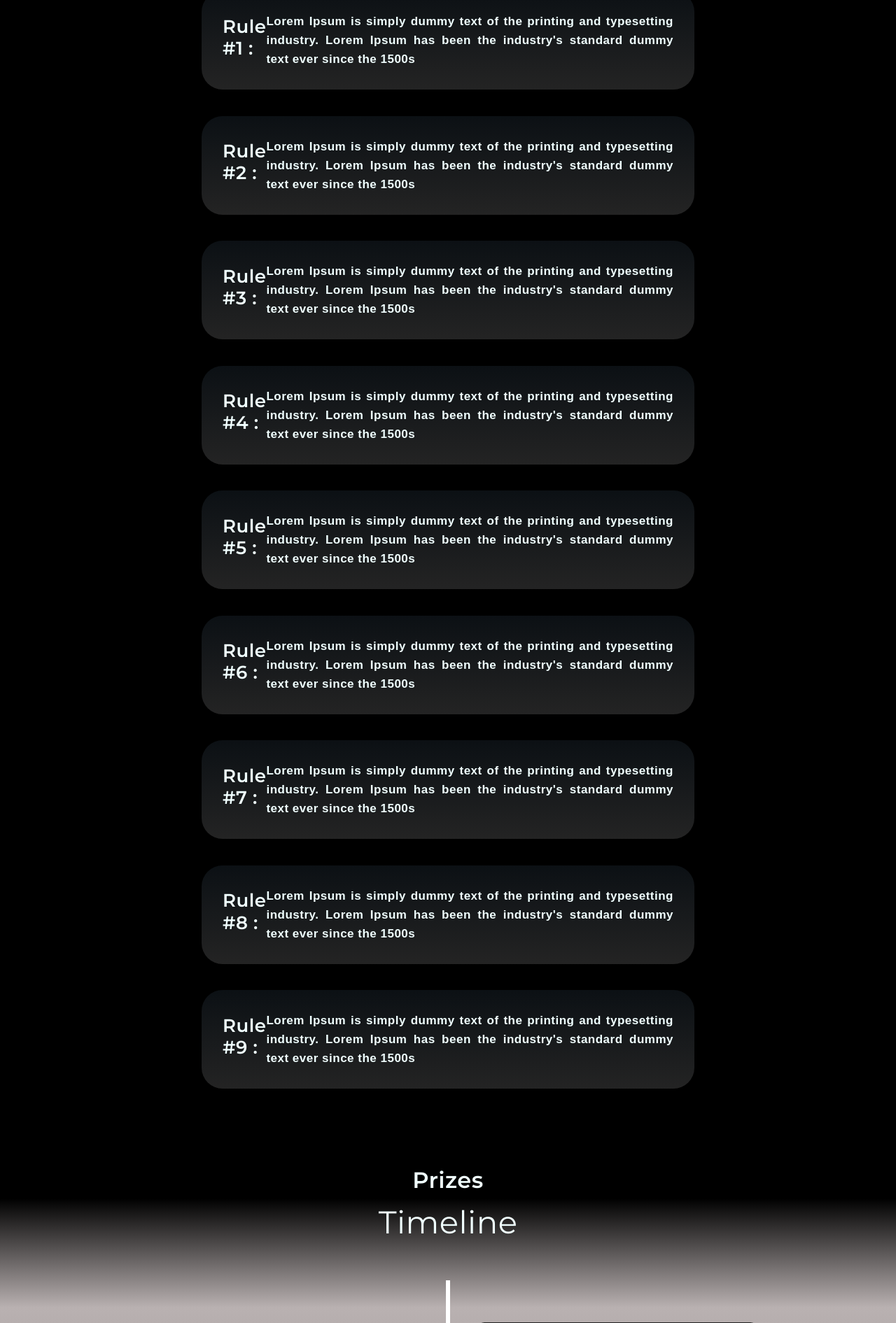
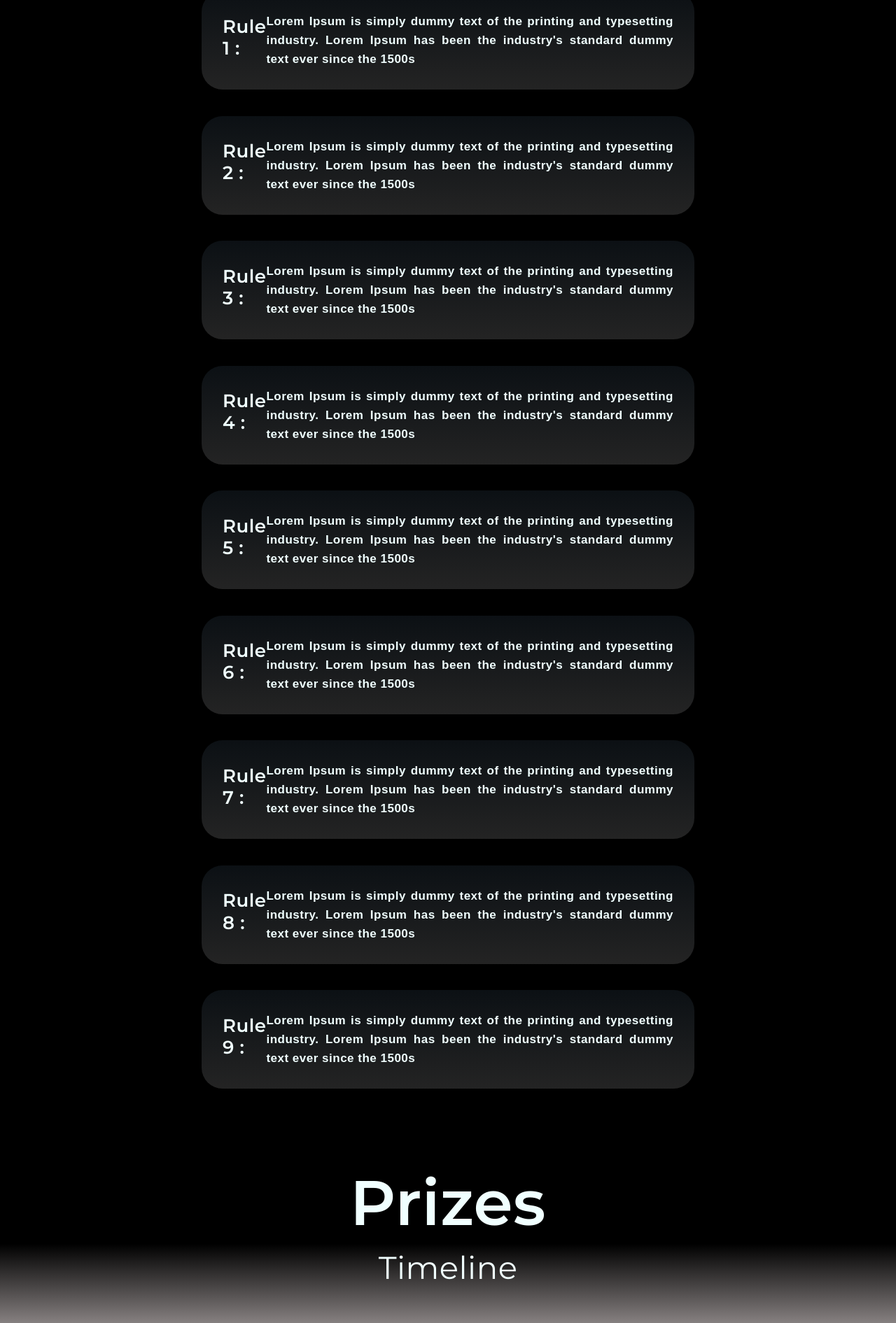
Before and after one commit to Avirat201189221/Hackonix-2022, a Django app: page / in a window 1280 px wide. Shown: the part 3280-5171 px from the top of the page at 70% size. Run offline with Django 4.2, Linux system fonts and the light colour scheme; some libraries are stand-ins or nearby versions; some web fonts are replaced.

Commit message:
make styling modifs colors and contaact

```diff
--- a/Hackonix-Website/static/css/style.css
+++ b/Hackonix-Website/static/css/style.css
@@ -1271,6 +1266,10 @@ img {
   background: black;
 }
 
+.prizes-title {
+  font-size: 6rem;
+}
+
 /*--------------------*/
 /* FAQ */
 /*--------------------*/
--- a/Hackonix-Website/templates/index.html
+++ b/Hackonix-Website/templates/index.html
@@ -263,39 +271,39 @@
           <section id="rules">
             <ul class="headrl">
                 <li class="rules">
-                  <div class="ruleno"><h3>Rule #1 :</h3></div>
+                  <div class="ruleno"><h3>Rule 1 :</h3></div>
                   <div class="rule"><span class="rule-text">Lorem Ipsum is simply dummy text of the printing and typesetting industry. Lorem Ipsum has been the industry's standard dummy text ever since the 1500s</span></div>
                 </li>
                 <li class="rules">
-                  <div class="ruleno"><h3>Rule #2 :</h3></div>
+                  <div class="ruleno"><h3>Rule 2 :</h3></div>
                   <div class="rule"><span class="rule-text">Lorem Ipsum is simply dummy text of the printing and typesetting industry. Lorem Ipsum has been the industry's standard dummy text ever since the 1500s</span></div>
                 </li>
                 <li class="rules">
-                  <div class="ruleno"><h3>Rule #3 :</h3></div>
+                  <div class="ruleno"><h3>Rule 3 :</h3></div>
                   <div class="rule"><span class="rule-text">Lorem Ipsum is simply dummy text of the printing and typesetting industry. Lorem Ipsum has been the industry's standard dummy text ever since the 1500s</span></div>
                 </li>
                 <li class="rules">
-                  <div class="ruleno"><h3>Rule #4 :</h3></div>
+                  <div class="ruleno"><h3>Rule 4 :</h3></div>
                   <div class="rule"><span class="rule-text">Lorem Ipsum is simply dummy text of the printing and typesetting industry. Lorem Ipsum has been the industry's standard dummy text ever since the 1500s</span></div>
                 </li>
                 <li class="rules">
-                  <div class="ruleno"><h3>Rule #5 :</h3></div>
+                  <div class="ruleno"><h3>Rule 5 :</h3></div>
                   <div class="rule"><span class="rule-text">Lorem Ipsum is simply dummy text of the printing and typesetting industry. Lorem Ipsum has been the industry's standard dummy text ever since the 1500s</span></div>
                 </li>
                 <li class="rules">
-                  <div class="ruleno"><h3>Rule #6 :</h3></div>
+                  <div class="ruleno"><h3>Rule 6 :</h3></div>
                   <div class="rule"><span class="rule-text">Lorem Ipsum is simply dummy text of the printing and typesetting industry. Lorem Ipsum has been the industry's standard dummy text ever since the 1500s</span></div>
                 </li>
                 <li class="rules">
-                  <div class="ruleno"><h3>Rule #7 :</h3></div>
+                  <div class="ruleno"><h3>Rule 7 :</h3></div>
                   <div class="rule"><span class="rule-text">Lorem Ipsum is simply dummy text of the printing and typesetting industry. Lorem Ipsum has been the industry's standard dummy text ever since the 1500s</span></div>
                 </li>
                 <li class="rules">
-                  <div class="ruleno"><h3>Rule #8 :</h3></div>
+                  <div class="ruleno"><h3>Rule 8 :</h3></div>
                   <div class="rule"><span class="rule-text">Lorem Ipsum is simply dummy text of the printing and typesetting industry. Lorem Ipsum has been the industry's standard dummy text ever since the 1500s</span></div>
                 </li>
                 <li class="rules">
-                  <div class="ruleno"><h3>Rule #9 :</h3></div>
+                  <div class="ruleno"><h3>Rule 9 :</h3></div>
                   <div class="rule"><span class="rule-text">Lorem Ipsum is simply dummy text of the printing and typesetting industry. Lorem Ipsum has been the industry's standard dummy text ever since the 1500s</span></div>
                 </li>
             </ul>
@@ -309,7 +317,7 @@
     <section id="mu-prizes">
       <div class="mu-prizes-area">
         <center>
-          <h2>Prizes</h2>
+          <h2 class="prizes-title">Prizes</h2>
         </center>
       </div>
     </section>
```
Also changed, not shown: other parts of Hackonix-Website/static/css/style.css (+44 -40 lines), other parts of Hackonix-Website/templates/index.html (+18 -16 lines), Hackonix-Website/app/views.py (+10 -1 lines), Hackonix-Website/db.sqlite3, Hackonix-Website/static/images/istelogo.png.
